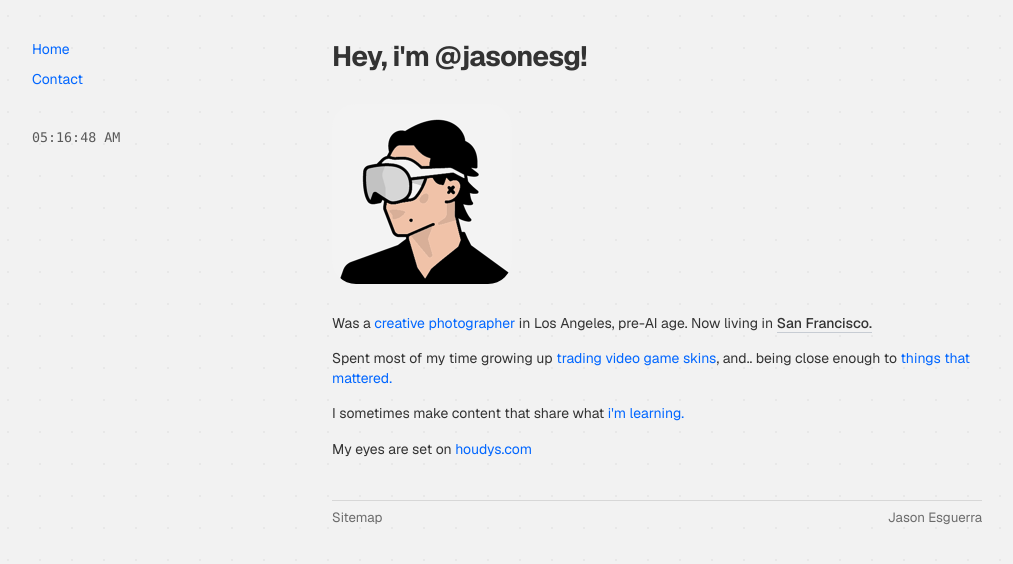
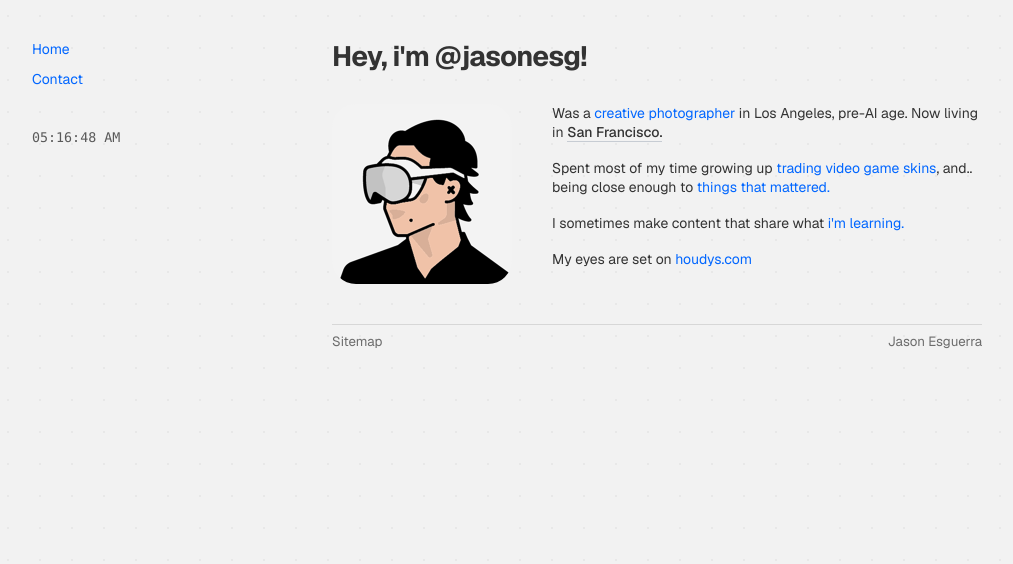
Before and after one commit to jasonesg/jasonesg-next, a Next.js app: page / in a window 1280 px wide. Shown: the top 564 px of the page, without its empty margins (8-1021 px from the left). Built offline with nearby package versions, Linux system fonts and the light colour scheme.

Commit message:
Update page.jsx

```diff
--- a/src/app/page.jsx
+++ b/src/app/page.jsx
@@ -17,8 +17,9 @@ export default function Home() {
           </header>
 
           <main role="main">
+            <div className="flex flex-col gap-[30px] my-[30px] lg:flex-row lg:items-start lg:gap-[40px]">
               {/* Photo container */}
-            <div className="relative w-[180px] h-[180px] rounded-3xl overflow-hidden cursor-pointer my-[30px] group">
+              <div className="relative w-[180px] h-[180px] rounded-3xl overflow-hidden cursor-pointer shrink-0 group">
                 <Image
                   src="/images/fill-color-1.png"
                   alt="svg photo of Jason"
@@ -99,6 +100,7 @@ export default function Home() {
                   style={{ willChange: 'opacity, backdrop-filter, background-color' }}
                 />
               </div>
+            </div>
           </main>
 
           <SiteFooter />
```
Lines whose indentation alone changed are shown as unchanged.
